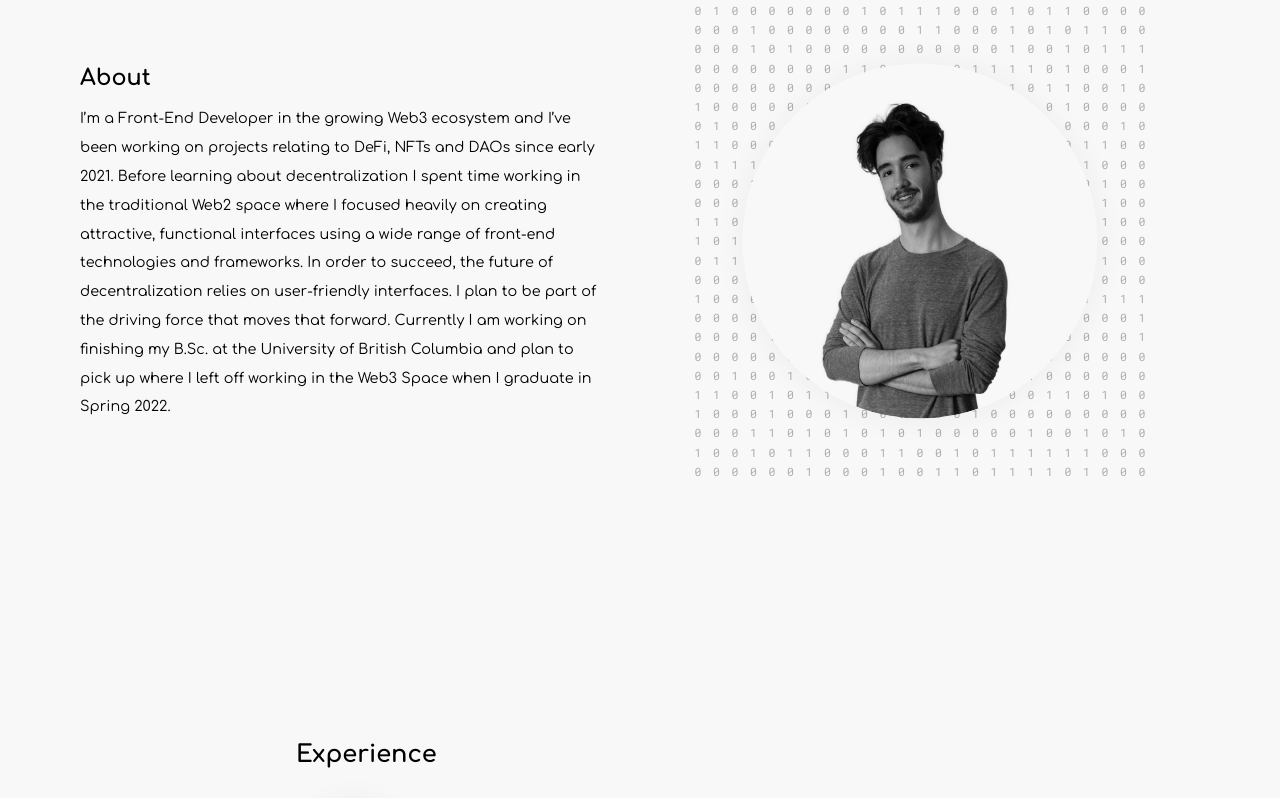
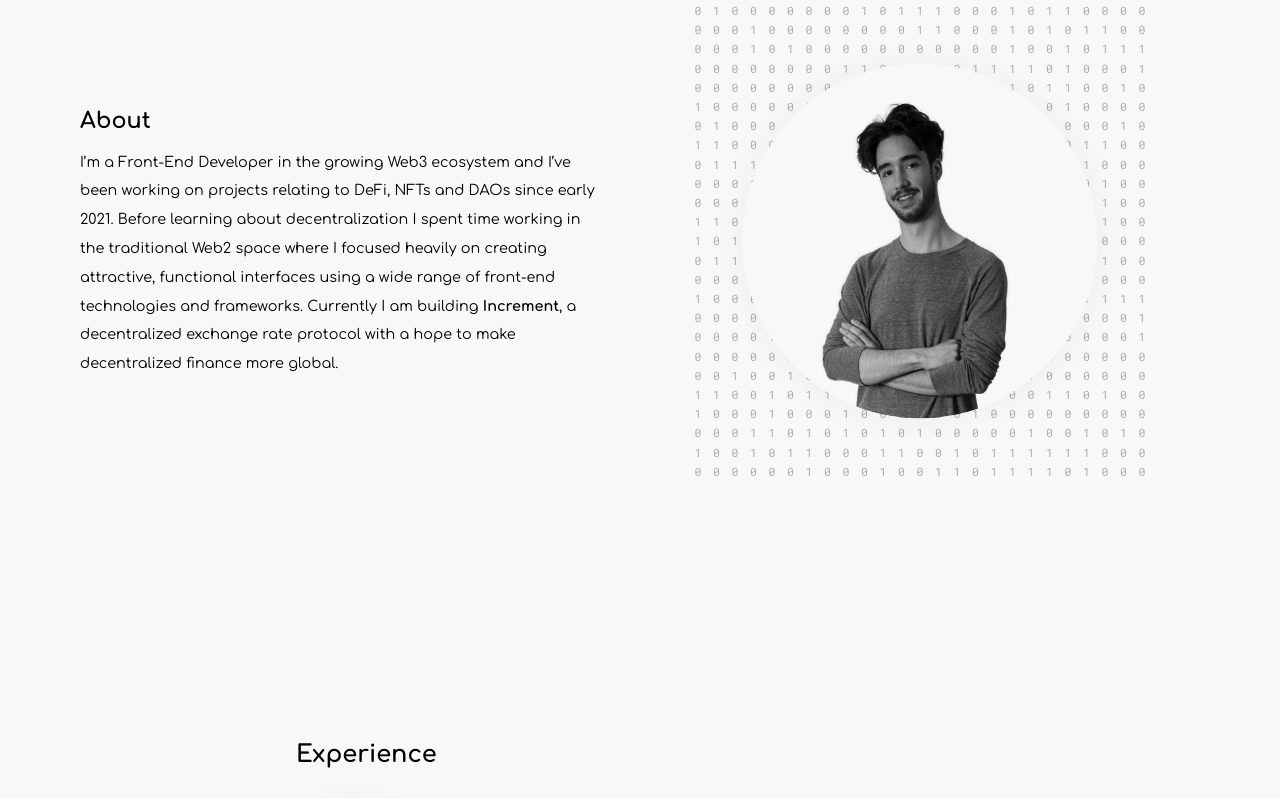
Before and after one commit to omurovec/portfolio, a React (Create React App) app: page / in a window 1280 px wide. Shown: the part 959-1757 px from the top of the page. Built offline with nearby package versions, Linux system fonts and the light colour scheme.

Commit message:
Update About

```diff
--- a/src/components/About.jsx
+++ b/src/components/About.jsx
@@ -25,12 +25,16 @@
             2021. Before learning about decentralization I spent time working in
             the traditional Web2 space where I focused heavily on creating
             attractive, functional interfaces using a wide range of front-end
-            technologies and frameworks. In order to succeed, the future of
-            decentralization relies on user-friendly interfaces. I plan to be
-            part of the driving force that moves that forward. Currently I am
-            working on finishing my B.Sc. at the University of British Columbia
-            and plan to pick up where I left off working in the Web3 Space when
-            I graduate in Spring 2022.
+            technologies and frameworks. Currently I am building{' '}
+            <a
+              target="_blank"
+              rel="noopener noreferrer"
+              href="https://increment.finance"
+            >
+              Increment
+            </a>
+            , a decentralized exchange rate protocol with a hope to make
+            decentralized finance more global.
           </p>
         </div>
         <div className="profile" ref={profileContainer}>
--- a/src/styles/_about.scss
+++ b/src/styles/_about.scss
@@ -33,6 +33,12 @@
     p {
       line-height: 2;
       font-size: 0.9rem;
+    }
+
+    a {
+      font-weight: 700;
+      color: black;
+      text-decoration: none;
     }
   }
 
```
